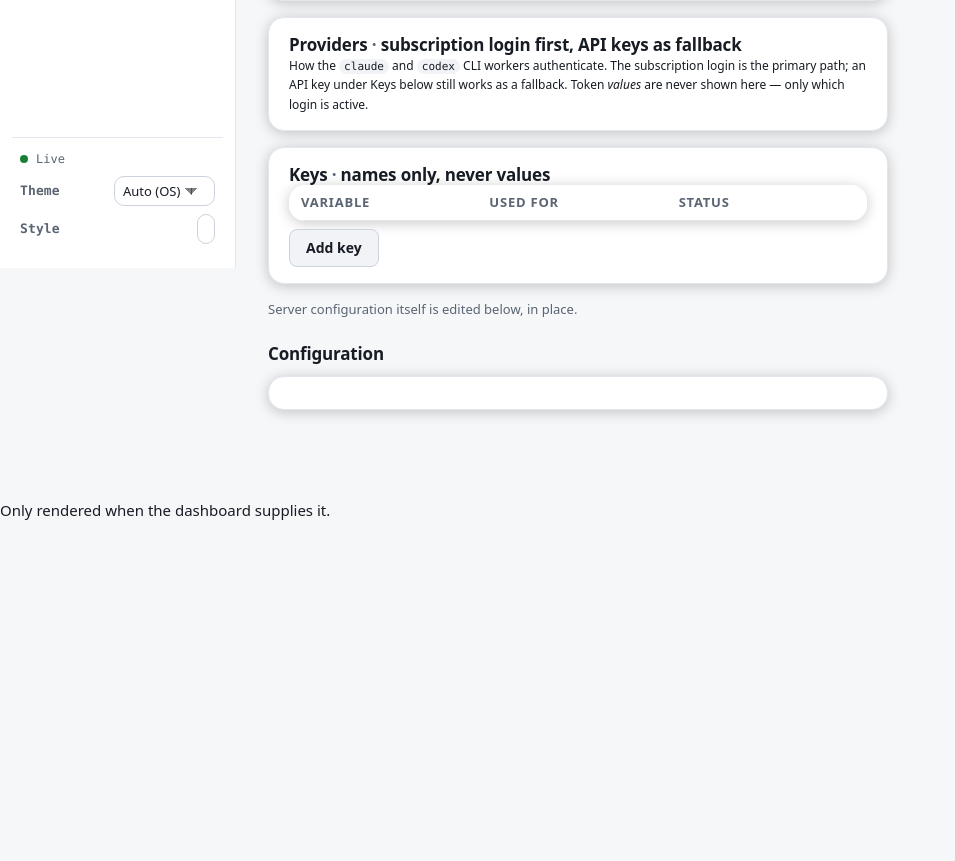
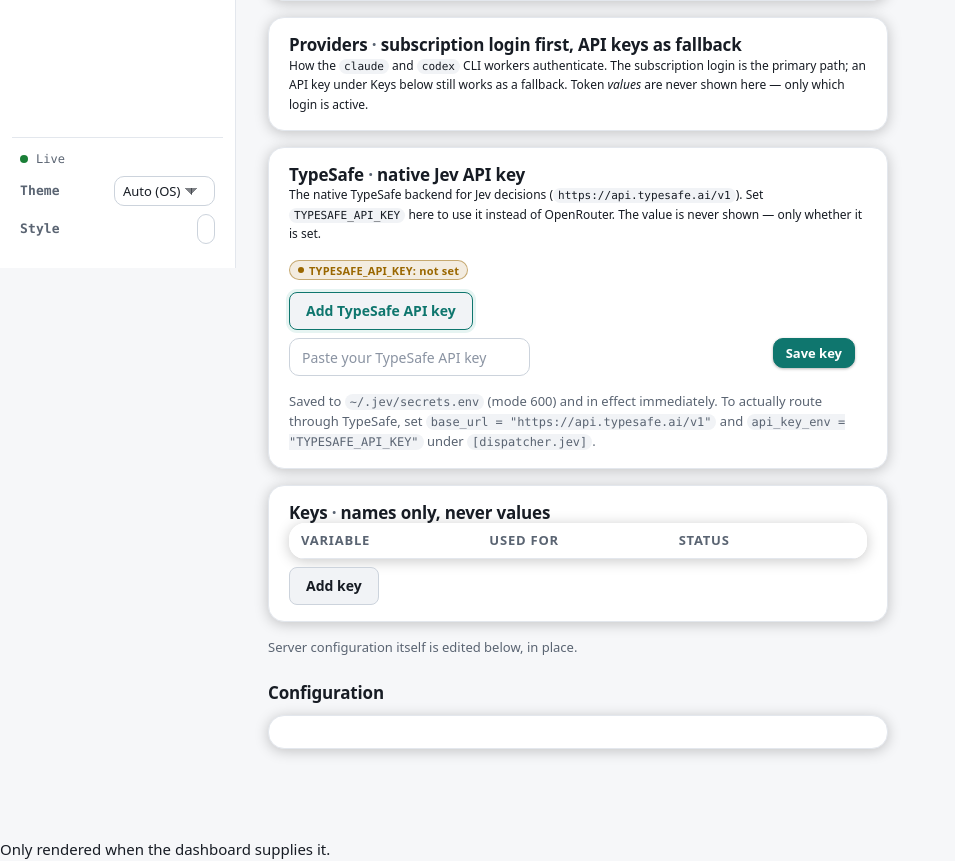
Before and after one commit to Gane2506/baton, a Python web app: template src/jev_agent/dashboard/templates/connections.html in a window 1280 px wide. Shown: the part 532-1393 px from the top of the page, without its empty margins (0-955 px from the left). Before the commit the page ends 1052 px from the top, so only its background shows below. Run offline with Jinja, Linux system fonts and the light colour scheme; the template is opened without the code that fills it, so the values that code supplies are empty.

Commit message:
Connections: add TypeSafe API key card (issue #133)

```diff
--- a/src/jev_agent/dashboard/templates/connections.html
+++ b/src/jev_agent/dashboard/templates/connections.html
@@ -176,6 +176,30 @@
   {% endfor %}
 </section>
 
+<section class="panel" aria-label="TypeSafe">
+  <h2>TypeSafe <span class="muted">·</span> native Jev API key</h2>
+  <p class="small">The native TypeSafe backend for Jev decisions
+  (<code>https://api.typesafe.ai/v1</code>). Set <code>TYPESAFE_API_KEY</code> here to use it
+  instead of OpenRouter. The value is never shown — only whether it is set.</p>
+  {% set ts_key = env_vars | selectattr("name", "equalto", "TYPESAFE_API_KEY") | first %}
+  <p>{{ badge("TYPESAFE_API_KEY: set", "ok") if ts_key and ts_key.is_set else badge("TYPESAFE_API_KEY: not set", "warn") }}</p>
+  <details class="disclosure"{% if not ts_key or not ts_key.is_set %} open{% endif %}>
+    <summary>{{ "Replace the saved key" if ts_key and ts_key.is_set else "Add TypeSafe API key" }}</summary>
+    <form method="post" action="/connections/keys/add" class="field-row">
+      {{ csrf_input() }}
+      <input type="hidden" name="name" value="TYPESAFE_API_KEY">
+      <div class="field-control">
+        <input type="password" name="value" required autocomplete="new-password"
+               placeholder="Paste your TypeSafe API key" aria-label="TypeSafe API key">
+      </div>
+      <div class="field-actions"><button type="submit" class="btn btn-primary btn-sm">Save key</button></div>
+    </form>
+  </details>
+  <p class="hint">Saved to <code>~/.jev/secrets.env</code> (mode 600) and in effect immediately.
+  To actually route through TypeSafe, set <code>base_url = "https://api.typesafe.ai/v1"</code> and
+  <code>api_key_env = "TYPESAFE_API_KEY"</code> under <code>[dispatcher.jev]</code>.</p>
+</section>
+
 <section class="panel" aria-label="Key health">
   <h2>Keys <span class="muted">·</span> names only, never values</h2>
   <div class="table-wrap"><table>
```
